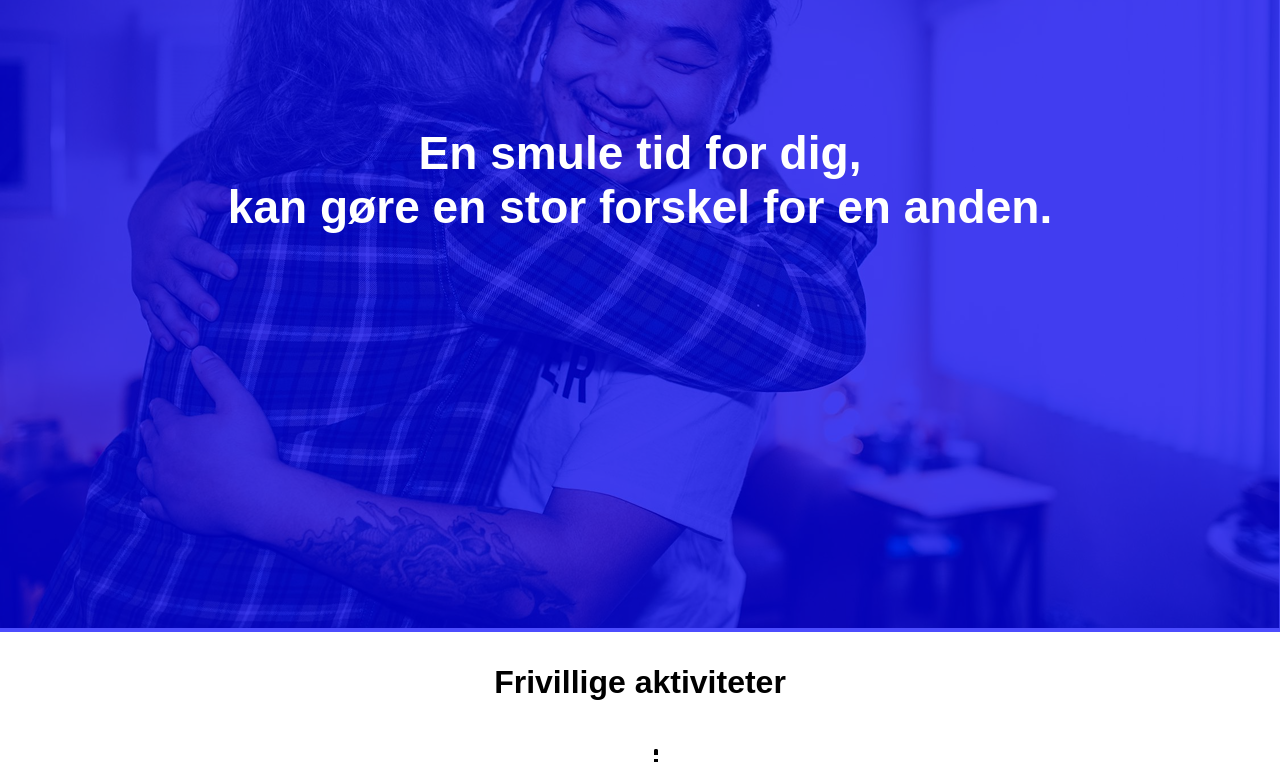
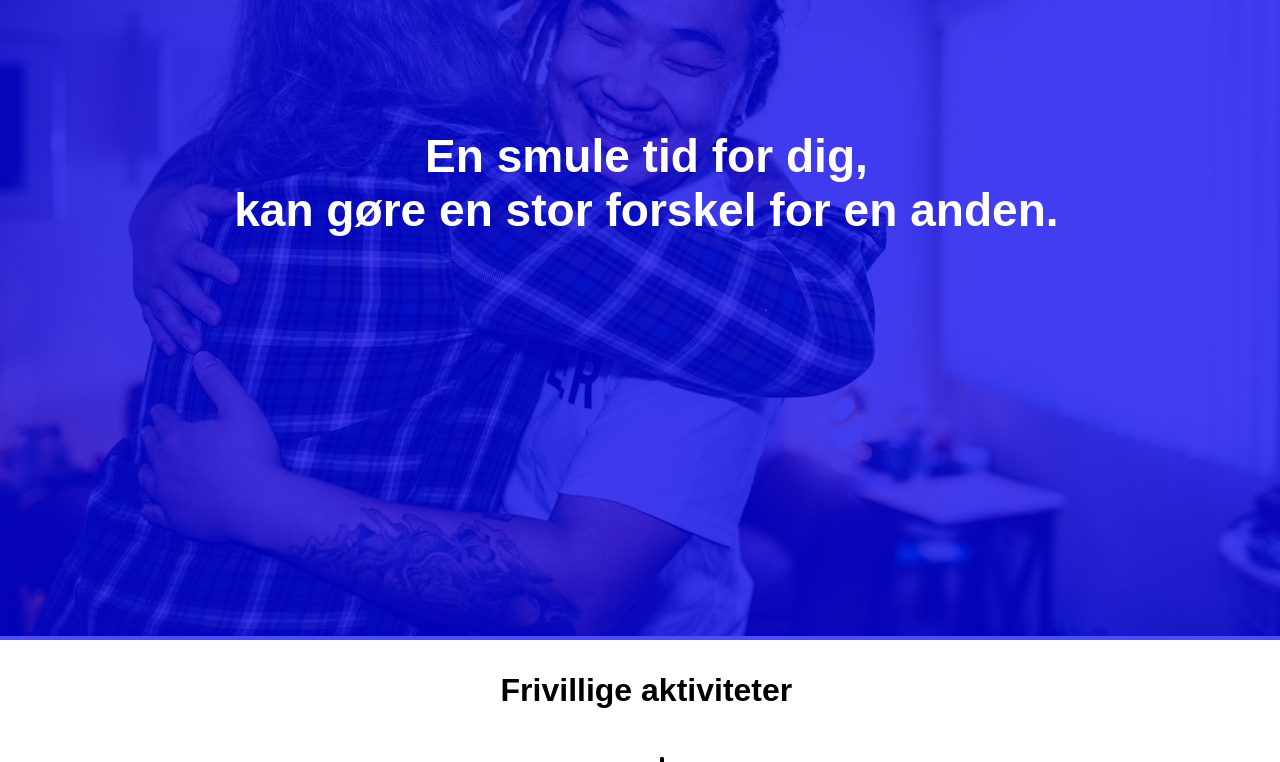
Before and after one commit to Nivin-04/weshelter, an Astro site: page / in a window 1280 px wide. Shown: the part 858-1620 px from the top of the page. Built offline with nearby package versions, Linux system fonts and the light colour scheme; Astro itself is replaced by a stand-in of ours.

Commit message:
margin right -1%

```diff
--- a/src/layouts/Layout.astro
+++ b/src/layouts/Layout.astro
@@ -29,6 +29,7 @@ import Burgermenu from "../components/Burgermenu.astro";
 	body{
 		font-family: var(--font);
 		margin: 0%;
+		margin-right: -1%;
 	}
 	header{
 		display: flex;
```
